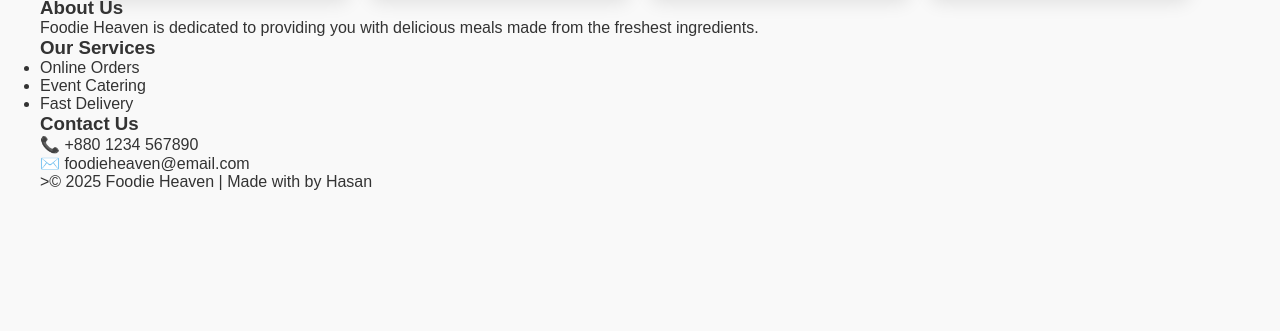
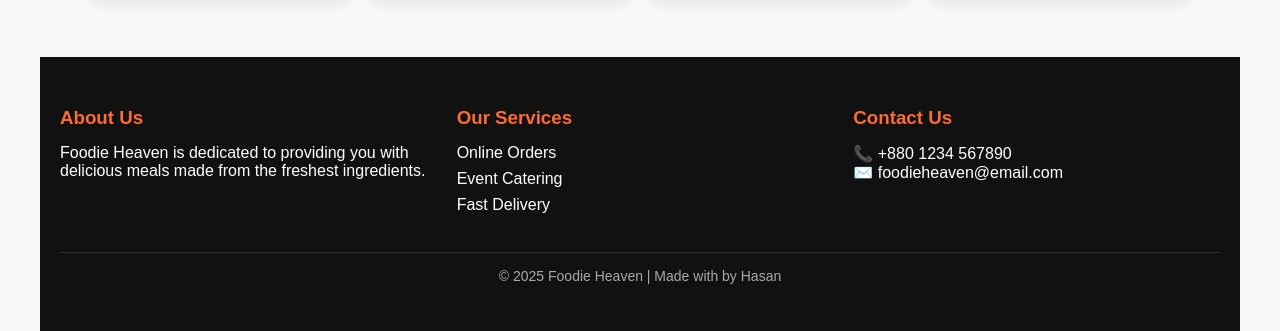
Before and after one commit to Hasan1971f/Foodie-Heaven, a plain HTML site: page index.html in a window 1280 px wide. Shown: the part 1435-1766 px from the top of the page. Before the commit the page ends 1626 px from the top, so only its background shows below. Drawn offline with Linux system fonts and the light colour scheme.

Commit message:
Added footer section styling

```diff
--- a/index.html
+++ b/index.html
@@ -12,7 +12,7 @@
     <!-- Navbar -->
 
     <header class="navbar">
-        <h2 class="logo">Foodie Heaven</h2>
+        <h2 class="logo">Foodie Heaven </h2>
         <nav>
             <ul>
                 <li>Home</li>
@@ -25,7 +25,7 @@
     <!-- Hero section -->
     <section class="hero">
         <div class="hero-text">
-            <h1>We always make sure to provide you with good food</h1>
+            <h1>We always make sure to provide you with good food 😋</h1>
             <p>Don’t miss a thing! Subscribe to our newsletter for tasty updates</p>
             <button>Explore Menu</button>
         </div>
@@ -87,7 +87,7 @@
             </div>
         </div>
         <div class="footer-bottom">
-            <p>>© 2025 Foodie Heaven | Made with by Hasan</p>
+            <p>© 2025 Foodie Heaven | Made with by Hasan</p>
         </div>
     </footer>
 </body>
--- a/styles/Food.css
+++ b/styles/Food.css
@@ -191,3 +191,48 @@ footer {
 .gallery-row img:hover {
     transform: scale(1.06);
 }
+
+/* ==== Footer Section ==== */
+
+.footer {
+    background-color: #111;
+    color: white;
+    padding: 50px 20px;
+    margin-top: 60px;
+}
+
+.footer-container {
+    display: flex;
+    justify-content: space-between;
+    flex-wrap: wrap;
+    gap: 30px;
+}
+
+.footer-box {
+    flex: 1;
+    min-width: 220px;
+}
+
+.footer-box h3 {
+    color: #ff6b35;
+    margin-bottom: 15px;
+}
+
+.footer-box ul {
+    list-style: none;
+    padding: 0;
+}
+
+.footer-box ul li {
+    margin-bottom: 8px;
+}
+
+.footer-bottom {
+    text-align: center;
+    margin-top: 30px;
+    padding-top: 15px;
+    border-top: 1px solid #333;
+    font-size: 14px;
+    color: #aaa;
+
+}
```
